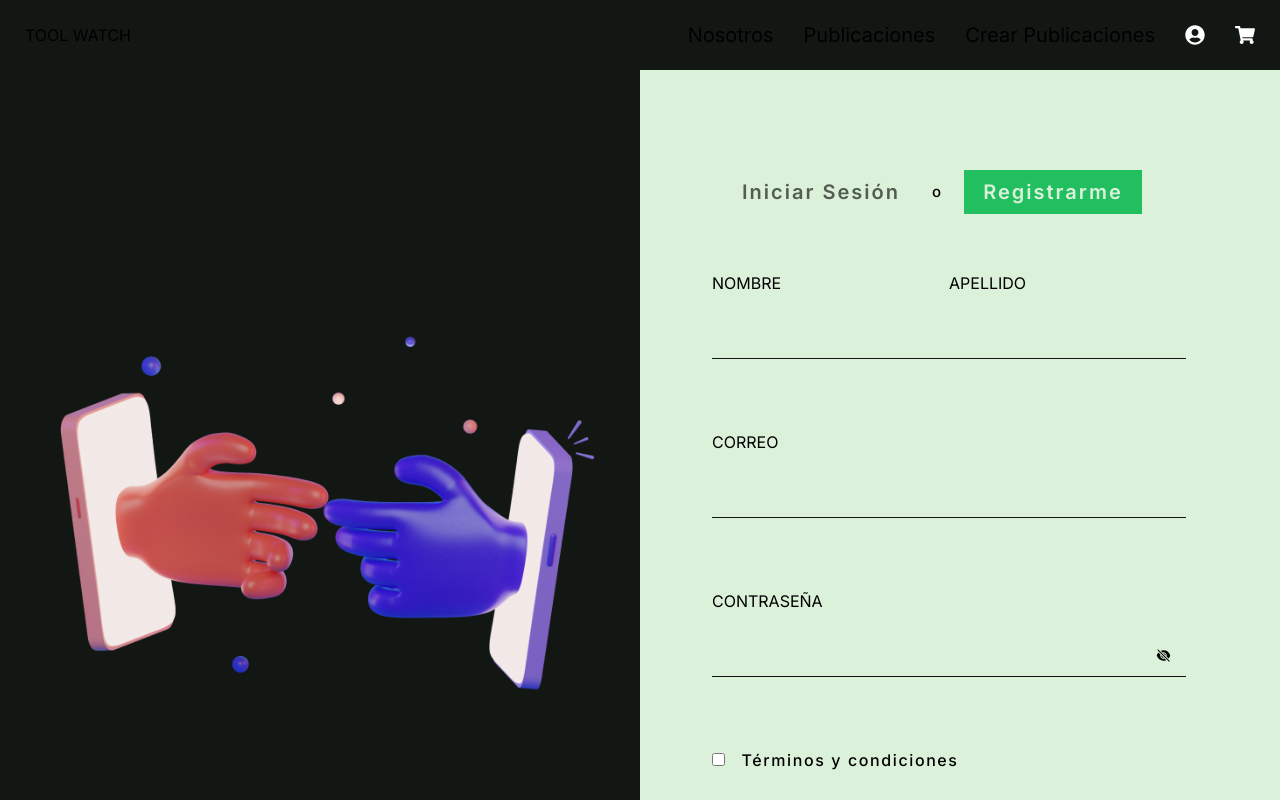
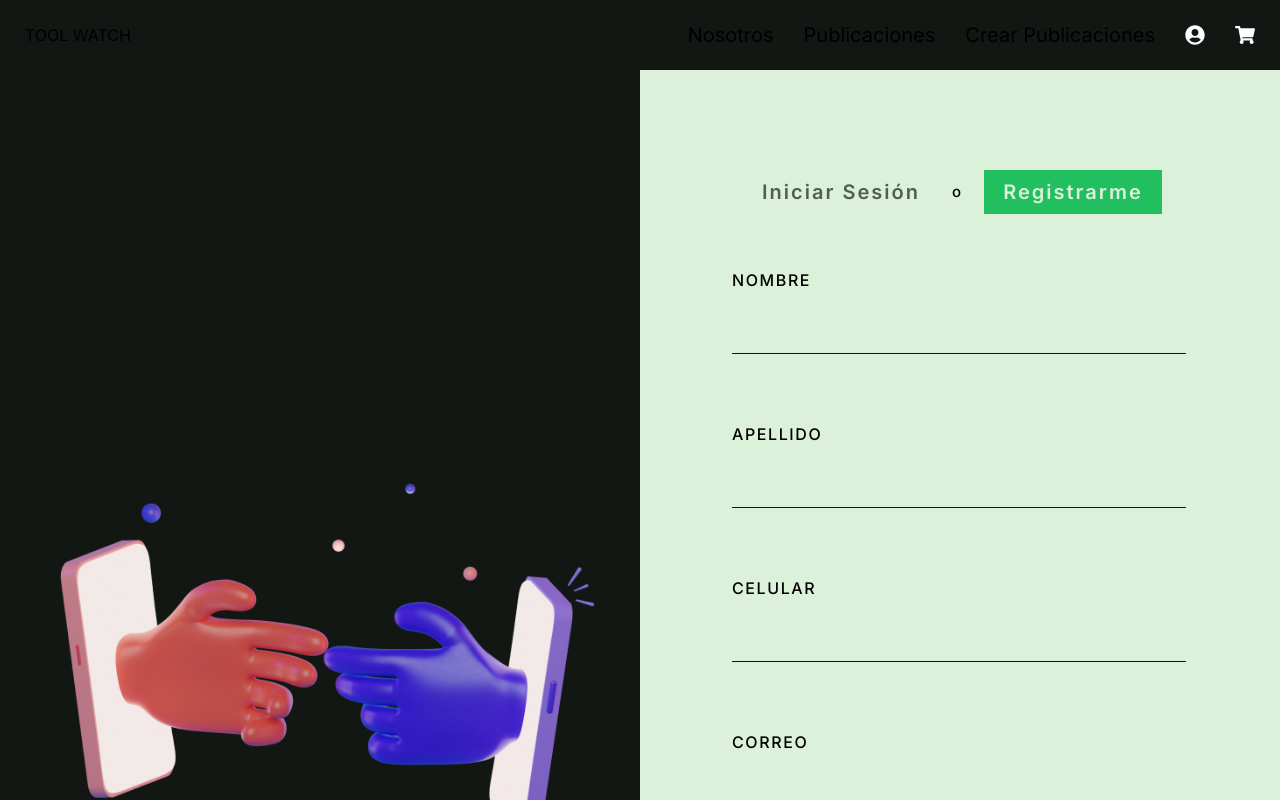
Before and after one commit to Jefersonsteven/tools-match, a Next.js app: page /form/logout in a window 1280 px wide. Shown: the top 800 px of the page. Built offline with nearby package versions, Linux system fonts and the light colour scheme.

Commit message:
add validations

```diff
--- a/src/app/form/assets/validateSignUp.js
+++ b/src/app/form/assets/validateSignUp.js
@@ -1,17 +1,35 @@
 export function validate(inputs) {
   const emailRegex = /^[A-Z0-9._%+-]+@[A-Z0-9.-]+\.[A-Z]{2,4}$/i;
   const passwordRegex = /^(?=.*[0-9]).{6,64}$/;
+  const notNumbers = /^[A-Za-z]+$/;
 
   const errors = {
-    name: "",
-    surname: "",
-    email: "Email correcto ✔️",
-    password: "Contraseña correcta ✔️",
+    name: "✔️",
+    surname: "✔️",
+    email: "Email válido ✔️",
+    password: "Contraseña válida ✔️",
+    phoneNumber: "",
     flag: false,
   };
 
+  if (!notNumbers.test(inputs.name)) {
+    errors.name = "No se admiten números o caracteres especiales";
+  }
+
+  if (!inputs.name) {
+    errors.name = "Campo requerido";
+  }
+
+  if (!notNumbers.test(inputs.surname)) {
+    errors.surname = "No se admiten números o caracteres especiales";
+  }
+
+  if (!inputs.name) {
+    errors.name = "Campo requerido";
+  }
+
   if (!emailRegex.test(inputs.email)) {
-    errors.email = "Email incorrecto";
+    errors.email = "Email inválido";
     errors.flag = true;
   }
 
@@ -29,5 +47,12 @@ export function validate(inputs) {
     errors.password = "Campo requerido";
   }
 
+  if (inputs.phoneNumber.length < 8 || inputs.phoneNumber.length > 15) {
+    errors.phoneNumber = "Número invalido";
+  }
+  if (!inputs.phoneNumber) {
+    errors.phoneNumber = "Campo requerido";
+  }
+
   return errors;
 }
--- a/src/app/form/form.module.css
+++ b/src/app/form/form.module.css
@@ -21,7 +21,7 @@
   background-color: #dcf1d9;
   padding-top: 80px;
 
-  padding-left: 72px;
+  padding-left: 92px;
   padding-right: 94px;
 }
 
@@ -97,6 +97,16 @@
   display: flex;
   flex-direction: column;
   position: relative;
+}
+
+.inputContainer > label {
+  text-transform: uppercase;
+
+  font-style: normal;
+  font-weight: 500;
+  font-size: 16px;
+  line-height: 19px;
+  letter-spacing: 0.1em;
 }
 
 .inputContainer > input {
--- a/src/app/form/logout/page.jsx
+++ b/src/app/form/logout/page.jsx
@@ -11,6 +11,7 @@ export default function Logout() {
   const [registerData, setRegisterData] = useState({
     name: "",
     surname: "",
+    phoneNumber: "",
     email: "",
     password: "",
   });
@@ -20,6 +21,7 @@ export default function Logout() {
     surname: "",
     email: "",
     password: "",
+    phoneNumber: "",
     flag: true,
   });
 
@@ -37,9 +39,8 @@ export default function Logout() {
 
   return (
     <form className={styles.form} onSubmit={handleSubmit}>
-      <div className={styles.twoInputsContainer}>
       <div className={styles.inputContainer}>
-          <label htmlFor="name">NOMBRE</label>
+        <label htmlFor="name">nombre</label>
         <input
           type="text"
           name="name"
@@ -47,15 +48,13 @@ export default function Logout() {
           autoComplete="off"
         />
         <p
-            className={
-              errors.name.includes("✔️") ? styles.success : styles.error
-            }
+          className={errors.name.includes("✔️") ? styles.success : styles.error}
         >
           {errors.name && errors.name}
         </p>
       </div>
       <div className={styles.inputContainer}>
-          <label htmlFor="surname">APELLIDO</label>
+        <label htmlFor="surname">apellido</label>
         <input
           type="text"
           name="surname"
@@ -70,9 +69,21 @@ export default function Logout() {
           {errors.surname && errors.surname}
         </p>
       </div>
+      <div className={styles.inputContainer}>
+        <label htmlFor="phoneNumber">celular</label>
+        <input
+          type="text"
+          name="phoneNumber"
+          onChange={handleChange}
+          autoComplete="off"
+        />
+        <p className={styles.error}>
+          {errors.phoneNumber && errors.phoneNumber}
+        </p>
       </div>
+
       <div className={styles.inputContainer}>
-        <label htmlFor="">CORREO</label>
+        <label htmlFor="">correo</label>
         <input
           type="text"
           name="email"
@@ -88,7 +99,7 @@ export default function Logout() {
         </p>
       </div>
       <div className={styles.inputContainer}>
-        <label htmlFor="">CONTRASEÑA</label>
+        <label htmlFor="">contraseña</label>
         <input
           type={viewPwd ? "text" : "password"}
           name="password"
```
Also changed, not shown: 1 other file (tests, documents, lock files or other folders). Lines whose indentation alone changed are shown as unchanged.
